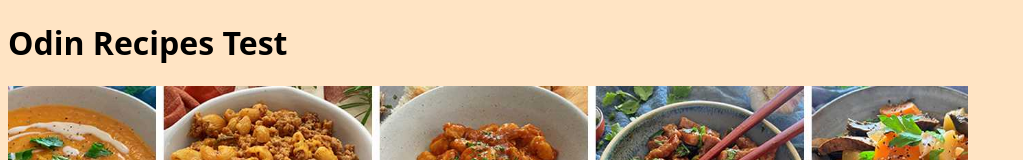
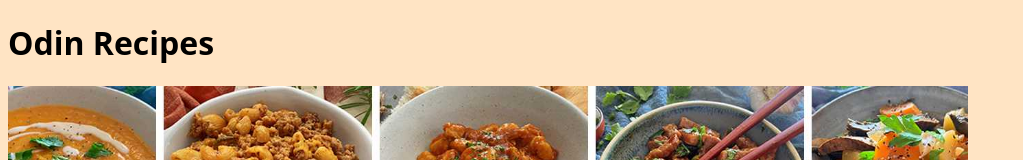
Before and after one commit to EL7NTH/odin-recipes, a plain HTML site: page index.html in a window 1280 px wide. Shown: the top 160 px of the page, without its empty margins (0-1023 px from the left). Drawn offline with Linux system fonts and the light colour scheme.

Commit message:
Removed test word

```diff
--- a/index.html
+++ b/index.html
@@ -7,7 +7,7 @@
 </head>
 <body>
   <h1>
-    Odin Recipes Test
+    Odin Recipes
   </h1>
   <img src="img/recipes.jpeg">
 
```
